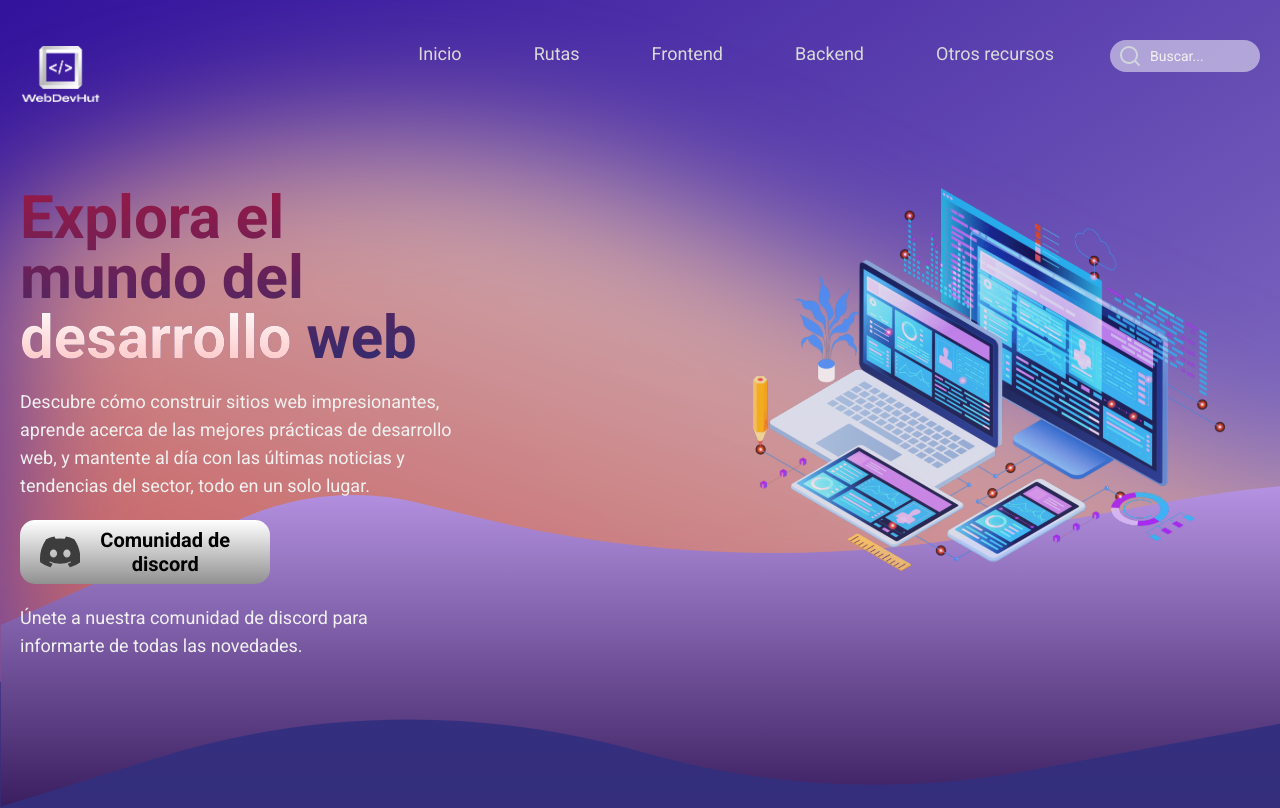
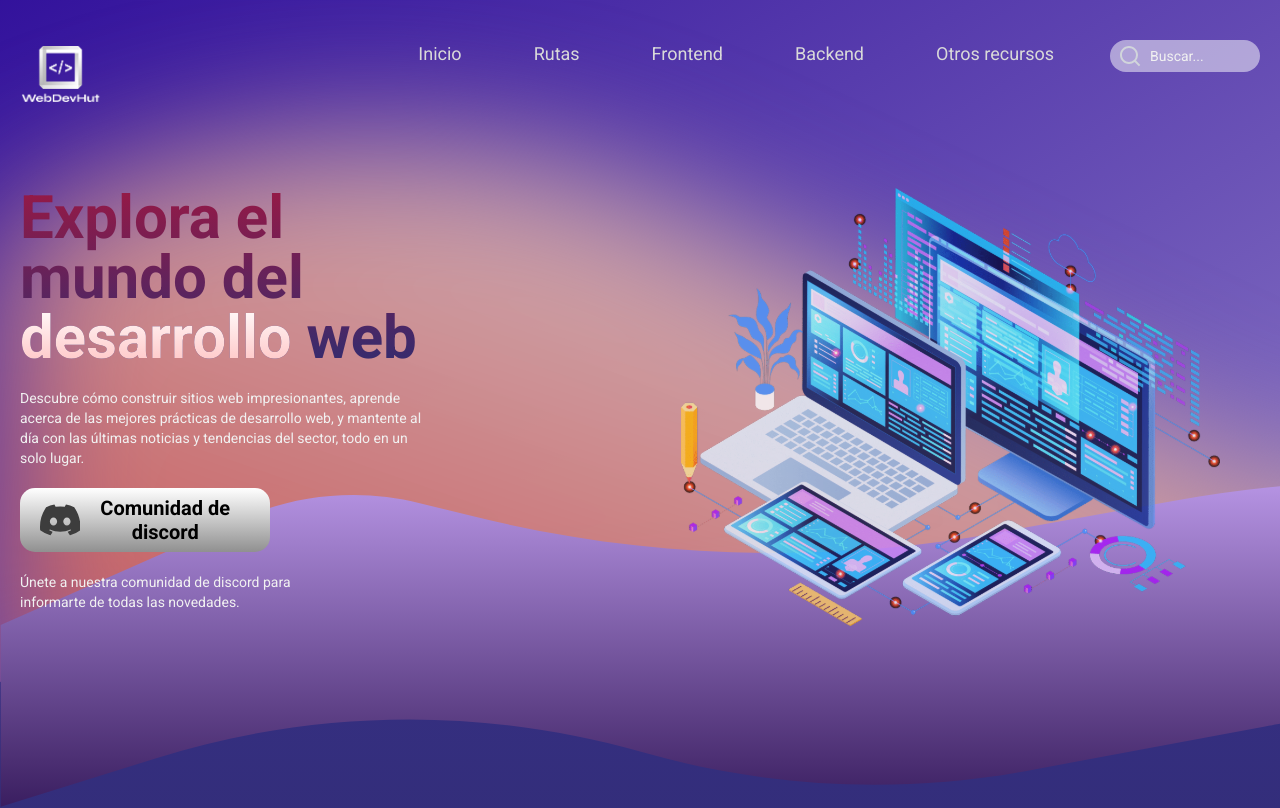
Before and after one commit to adanj27/Web-Dev-Hut-Open-Source, a React (Vite) app: page / in a window 1280 px wide. Shown: the top 808 px of the page. Built offline with nearby package versions, Linux system fonts and the light colour scheme; no server answers.

Commit message:
fix: axios request timeout, text size

```diff
--- a/src/components/Guide/GuideCard.jsx
+++ b/src/components/Guide/GuideCard.jsx
@@ -20,12 +20,12 @@ export function GuideCard({
           src={thumbnail}
           alt={title}
           draggable={false}
-          className="select-none pointer-events-none rounded-xl h-[120px] object-cover"
+          className="select-none pointer-events-none rounded-xl w-full h-[120px] object-cover"
         />
         <Headline as="h3" size="sm" className="mt-4">
           {title}
         </Headline>
-        <Paragraph className="sm:text-sm mt-1">{description}</Paragraph>
+        <Paragraph className="mt-1">{description}</Paragraph>
       </Link>
     </div>
   )
--- a/src/components/Paragraph.jsx
+++ b/src/components/Paragraph.jsx
@@ -2,7 +2,7 @@ export function Paragraph({ as = 'p', className = '', children, ...props }) {
   const As = as
   return (
     <As
-      className={`text-[#f1f1f1] text-base sm:text-lg ${className}`}
+      className={`text-[#f1f1f1] text-base sm:text-sm ${className}`}
       {...props}
     >
       {children}
--- a/src/constants/api.js
+++ b/src/constants/api.js
@@ -8,5 +8,5 @@ export const API = {
     LESSON_BY_IDENTIFIER: (identifier) => `/lesson/${identifier}`,
     TECHNOLOGY_BY_NAME: (name) => `/technology/${name}`,
   },
-  TIMEOUT: 8000,
+  TIMEOUT: 15000,
 }
```
